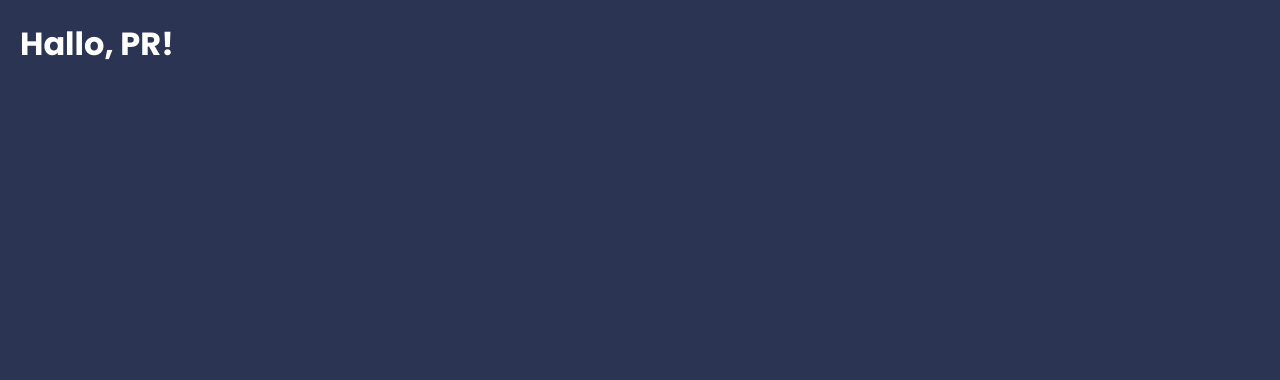
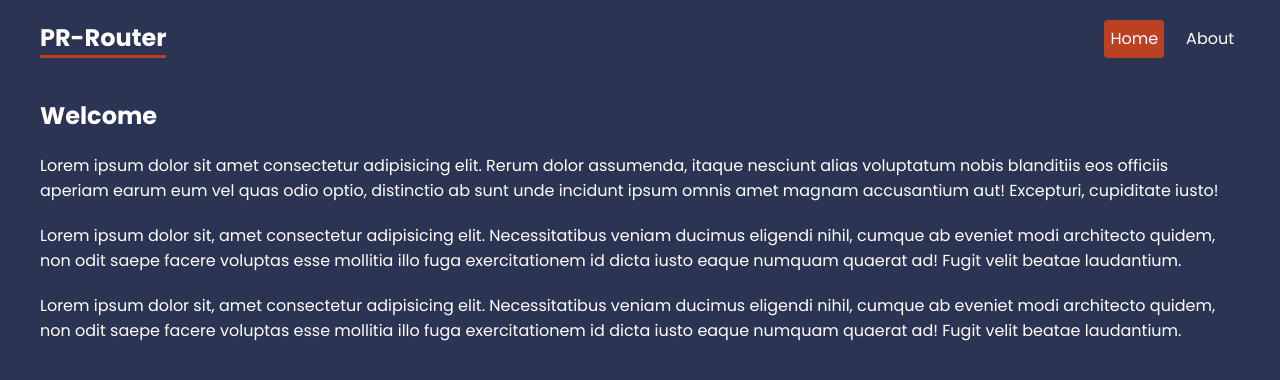
Before and after one commit to praba13/reactrouter64, a React (Create React App) app: page / in a window 1280 px wide. Shown: the top 380 px of the page. Built offline with nearby package versions, Linux system fonts and the light colour scheme.

Commit message:
page Home and About added & mark NavLink create automatic active class

```diff
--- /dev/null
+++ b/data/db.json
@@ -0,0 +1,46 @@
+{
+  "careers": [
+    {
+      "id": 1,
+      "title": "Senior React Developer",
+      "salary": 50000,
+      "location": "London, UK"
+    },
+    {
+      "id": 2,
+      "title": "Plumber",
+      "salary": 40000,
+      "location": "Bowser's Castle"
+    },
+    {
+      "id": 3,
+      "title": "Gym Leader",
+      "salary": 75000,
+      "location": "Kanto Region"
+    },
+    {
+      "id": 4,
+      "title": "Vue Developer",
+      "salary": 40000,
+      "location": "Liverpool, UK"
+    },
+    {
+      "id": 5,
+      "title": "Tutorial Maker",
+      "salary": 35000,
+      "location": "Manchester, UK"
+    },
+    {
+      "id": 6,
+      "title": "Website Manager",
+      "salary": 50000,
+      "location": "Berlin, Germany"
+    },
+    {
+      "id": 7,
+      "title": "Food Tester",
+      "salary": 30000,
+      "location": "London, UK"
+    }
+  ]
+}
--- a/src/App.js
+++ b/src/App.js
@@ -1,7 +1,26 @@
+import { BrowserRouter, Routes, Route, Link, NavLink } from 'react-router-dom';
+import About from './pages/About';
+import Home from './pages/Home';
+
 function App() {
   return (
     <div className='App'>
-      <h1>Hallo, PR!</h1>
+      <BrowserRouter>
+        <header>
+          <nav>
+            <h1>PR-Router</h1>
+            <NavLink to='/'>Home</NavLink>
+            <NavLink to='about'>About</NavLink>
+          </nav>
+        </header>
+        <main>
+          <Routes>
+            <Route path='/' element={<Home />} />
+            <Route path='about' element={<About />} />
+            {/* /about  / not necessary*/}
+          </Routes>
+        </main>
+      </BrowserRouter>
     </div>
   );
 }
--- /dev/null
+++ b/src/pages/About.jsx
@@ -0,0 +1,14 @@
+import React from 'react';
+
+const About = () => {
+    return (
+        <div className="about">
+            <h2>About Us</h2>
+            <p>Lorem ipsum, dolor sit amet consectetur adipisicing elit. Qui provident consequuntur vel omnis quisquam rem harum, maxime expedita, ullam ut dolore! Distinctio eos minima voluptatum totam id hic! Sapiente debitis quia illum officia obcaecati provident nulla odio molestiae suscipit quasi.</p>
+            <p>Lorem ipsum, dolor sit amet consectetur adipisicing elit. Qui provident consequuntur vel omnis quisquam rem harum, maxime expedita, ullam ut dolore! Distinctio eos minima voluptatum totam id hic! Sapiente debitis quia illum officia obcaecati provident nulla odio molestiae suscipit quasi.</p>
+            <p>Lorem ipsum, dolor sit amet consectetur adipisicing elit. Qui provident consequuntur vel omnis quisquam rem harum, maxime expedita, ullam ut dolore! Distinctio eos minima voluptatum totam id hic! Sapiente debitis quia illum officia obcaecati provident nulla odio molestiae suscipit quasi.</p>
+        </div>
+    );
+};
+
+export default About;
--- /dev/null
+++ b/src/pages/Home.jsx
@@ -0,0 +1,14 @@
+import React from 'react';
+
+const Home = () => {
+    return (
+        <div className="home">
+            <h2>Welcome</h2>
+            <p>Lorem ipsum dolor sit amet consectetur adipisicing elit. Rerum dolor assumenda, itaque nesciunt alias voluptatum nobis blanditiis eos officiis aperiam earum eum vel quas odio optio, distinctio ab sunt unde incidunt ipsum omnis amet magnam accusantium aut! Excepturi, cupiditate iusto!</p>
+            <p>Lorem ipsum dolor sit, amet consectetur adipisicing elit. Necessitatibus veniam ducimus eligendi nihil, cumque ab eveniet modi architecto quidem, non odit saepe facere voluptas esse mollitia illo fuga exercitationem id dicta iusto eaque numquam quaerat ad! Fugit velit beatae laudantium.</p>
+            <p>Lorem ipsum dolor sit, amet consectetur adipisicing elit. Necessitatibus veniam ducimus eligendi nihil, cumque ab eveniet modi architecto quidem, non odit saepe facere voluptas esse mollitia illo fuga exercitationem id dicta iusto eaque numquam quaerat ad! Fugit velit beatae laudantium.</p>
+        </div>
+    );
+};
+
+export default Home;
```
Also changed, not shown: src/pages/NotFound.jsx (added, +12 -0 lines).
